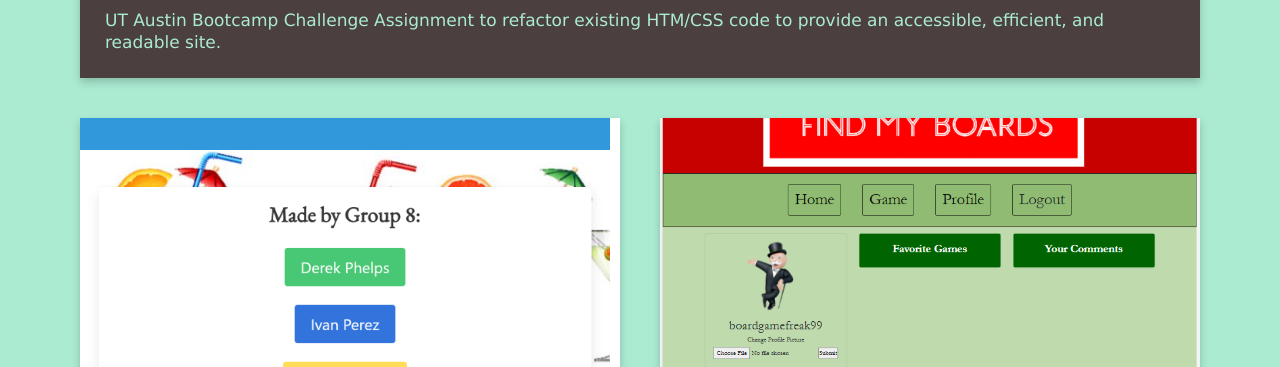
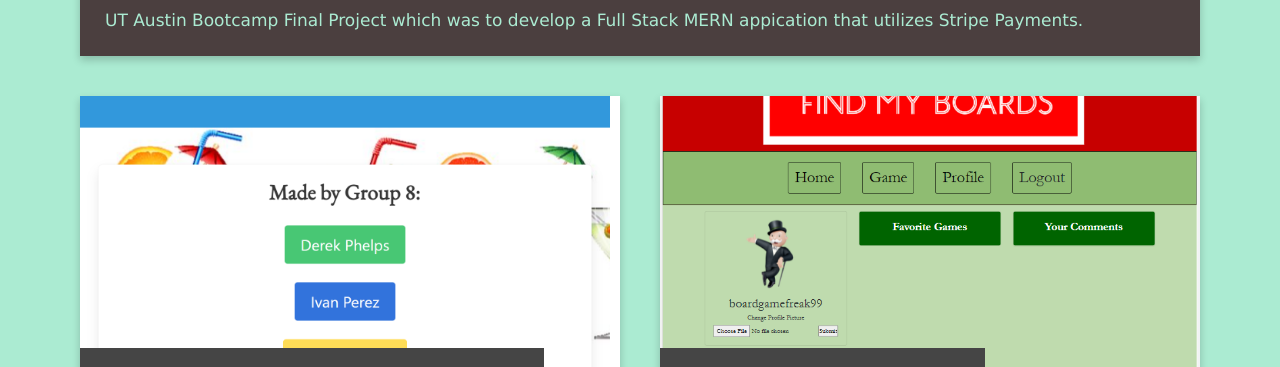
Before and after one commit to janekv20/Portfolio, a plain HTML site: page index.html in a window 1280 px wide. Shown: the part 1217-1584 px from the top of the page. Drawn offline with Linux system fonts and the light colour scheme.

Commit message:
updated description for final project

```diff
--- a/index.html
+++ b/index.html
@@ -76,8 +76,7 @@
                 </a>
 
                 <div class="project-info">
-                    <p>UT Austin Bootcamp Challenge Assignment to refactor existing HTM/CSS code to provide an
-                        accessible, efficient, and readable site.</p>
+                    <p>UT Austin Bootcamp Final Project which was to develop a Full Stack MERN appication that utilizes Stripe Payments.</p>
                 </div>
             </article>
             <div class="flex-row">
```
